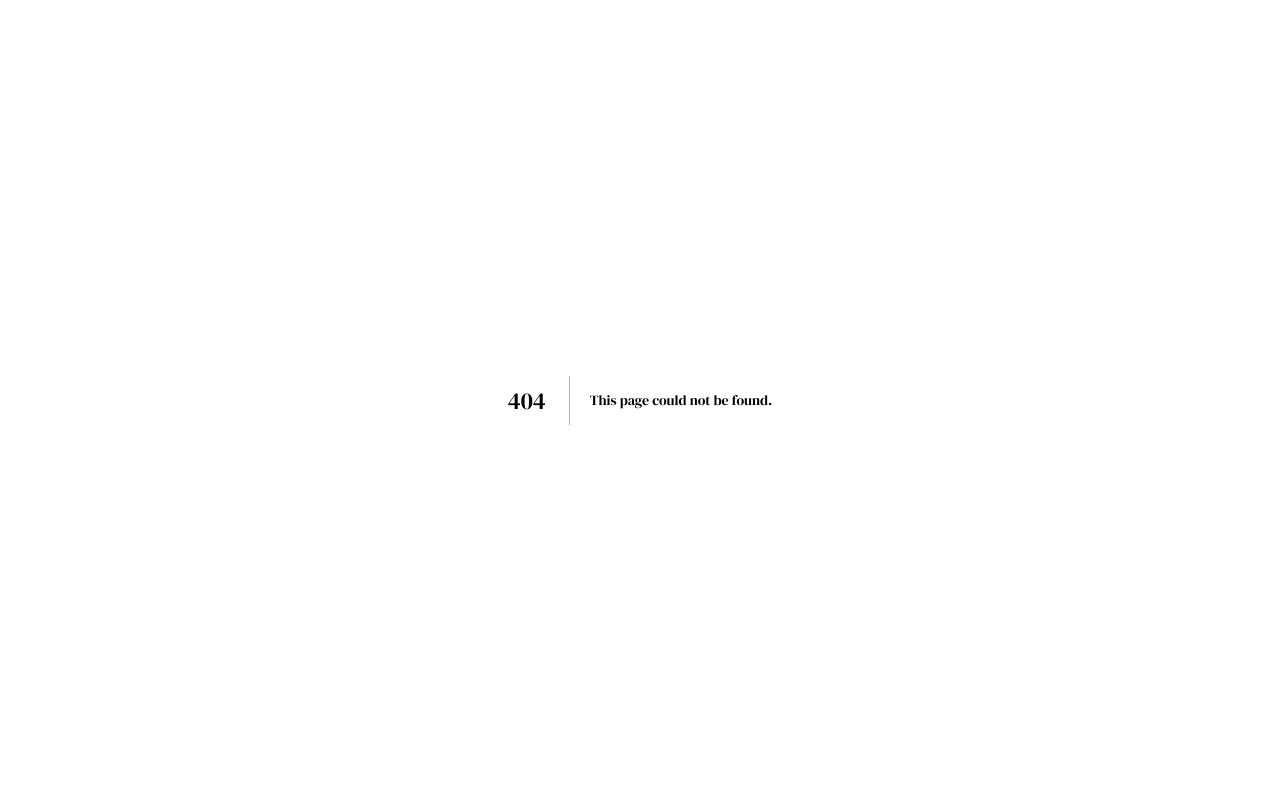
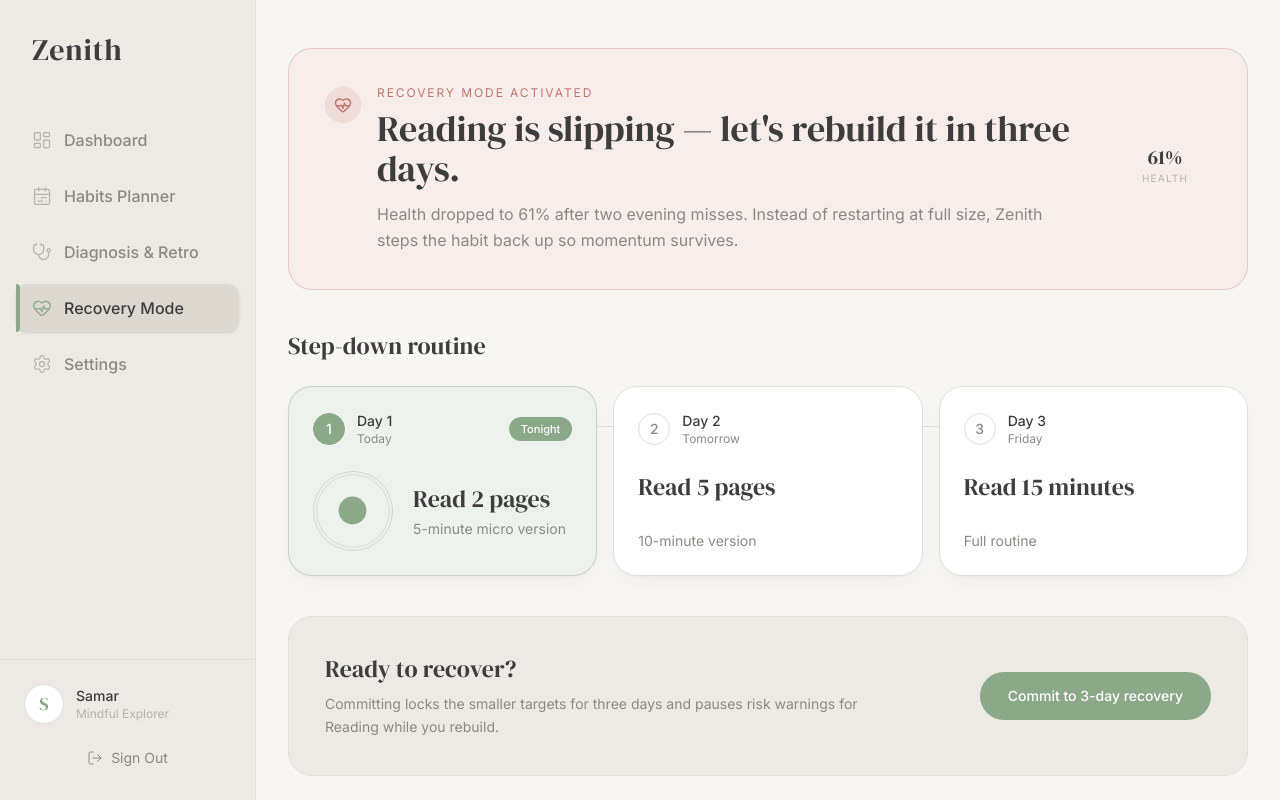
Before and after one commit to SamarSiddiqui/Zenith, a Next.js app: page /recovery in a window 1280 px wide. Before the commit this address had no page. Built offline with nearby package versions, Linux system fonts and the light colour scheme.

Commit message:
feat(recovery): build 3-day adaptive step-down recovery routine flow

```diff
--- /dev/null
+++ b/app/recovery/page.tsx
@@ -0,0 +1,158 @@
+"use client";
+
+import React, { useState } from 'react';
+import { motion, useReducedMotion } from 'framer-motion';
+import { HeartPulse, Check } from 'lucide-react';
+import { Layout } from '../../components/Layout';
+import { recoverySteps } from '../../data/zenith';
+import { BreathingPacer } from '../../components/visuals/BreathingPacer';
+import { HealthRing } from '../../components/visuals/HealthRing';
+
+const stepTone = {
+  active: 'border-sage bg-sage text-white',
+  next: 'border-line bg-surface text-muted',
+  later: 'border-line bg-surface text-muted'
+};
+
+export default function RecoveryPage() {
+  const [committed, setCommitted] = useState(false);
+  const reduced = useReducedMotion();
+
+  return (
+    <Layout userName="Samar">
+      <div className="flex flex-col gap-10">
+        <motion.section
+          initial={{ opacity: 0, y: 10 }}
+          animate={{ opacity: 1, y: 0 }}
+          transition={{ duration: 0.28, ease: [0.23, 1, 0.32, 1] }}
+          className="rounded-3xl border border-clay/30 bg-clay-wash p-7 sm:p-9"
+        >
+          <div className="flex flex-col gap-6 sm:flex-row sm:items-start sm:justify-between">
+            <div className="flex gap-4">
+              <motion.span
+                className="mt-0.5 flex h-9 w-9 shrink-0 items-center justify-center rounded-full bg-clay/15 text-clay"
+                animate={reduced ? undefined : { scale: [1, 1.08, 1] }}
+                transition={{ duration: 2.6, repeat: Infinity, ease: 'easeInOut' }}
+              >
+                <HeartPulse className="h-[18px] w-[18px]" strokeWidth={1.9} aria-hidden />
+              </motion.span>
+              <div>
+                <p className="text-xs uppercase tracking-[0.16em] text-clay">
+                  Recovery mode activated
+                </p>
+                <h1 className="mt-2 font-serif text-3xl text-ink md:text-4xl">
+                  Reading is slipping — let&apos;s rebuild it in three days.
+                </h1>
+                <p className="mt-3 max-w-2xl text-base leading-relaxed text-muted">
+                  Health dropped to 61% after two evening misses. Instead of restarting at full size,
+                  Zenith steps the habit back up so momentum survives.
+                </p>
+              </div>
+            </div>
+            <div className="shrink-0 self-center">
+              <HealthRing value={61} tone="clay" size={92} label="health" />
+            </div>
+          </div>
+        </motion.section>
+
+        <section aria-label="Step-down routine">
+          <h2 className="font-serif text-2xl text-ink">Step-down routine</h2>
+
+          <div className="relative mt-6">
+            <span className="absolute left-0 right-0 top-10 hidden h-px bg-line lg:block" aria-hidden />
+            <motion.span
+              className="absolute left-0 top-10 hidden h-px bg-sage lg:block"
+              initial={{ width: '0%' }}
+              animate={{ width: committed ? '100%' : '17%' }}
+              transition={{ duration: 0.8, ease: [0.23, 1, 0.32, 1] }}
+              aria-hidden
+            />
+
+            <ol className="grid gap-4 lg:grid-cols-3">
+              {recoverySteps.map((step, i) => (
+                <motion.li
+                  key={step.id}
+                  initial={{ opacity: 0, y: 10 }}
+                  animate={{ opacity: 1, y: 0 }}
+                  transition={{ duration: 0.24, delay: i * 0.05, ease: [0.23, 1, 0.32, 1] }}
+                  whileHover={{ y: -3 }}
+                  className={`relative flex flex-col rounded-3xl border p-6 shadow-calm ${
+                    step.state === 'active' ? 'border-sage/40 bg-sage-wash' : 'border-line bg-surface'
+                  }`}
+                >
+                  <div className="flex items-center gap-3">
+                    <span
+                      className={`flex h-8 w-8 items-center justify-center rounded-full border text-sm font-medium ${
+                        stepTone[step.state]
+                      }`}
+                    >
+                      {i + 1}
+                    </span>
+                    <div>
+                      <p className="text-sm font-medium text-ink">{step.day}</p>
+                      <p className="text-xs text-muted">{step.when}</p>
+                    </div>
+                    {step.state === 'active' && (
+                      <span className="ml-auto rounded-full bg-sage px-3 py-1 text-[11px] font-medium text-white">
+                        Tonight
+                      </span>
+                    )}
+                  </div>
+
+                  {step.state === 'active' ? (
+                    <div className="mt-6 flex items-center gap-5">
+                      <BreathingPacer size={80} />
+                      <div>
+                        <p className="font-serif text-2xl text-ink">{step.task}</p>
+                        <p className="mt-1 text-sm text-muted">{step.duration}</p>
+                      </div>
+                    </div>
+                  ) : (
+                    <>
+                      <p className="mt-6 font-serif text-2xl text-ink">{step.task}</p>
+                      <p className="mt-auto pt-2 text-sm text-muted">{step.duration}</p>
+                    </>
+                  )}
+                </motion.li>
+              ))}
+            </ol>
+          </div>
+        </section>
+
+        <section className="rounded-3xl border border-line bg-sidebar p-7 sm:p-9">
+          <div className="flex flex-col gap-5 sm:flex-row sm:items-center sm:justify-between">
+            <div>
+              <h2 className="font-serif text-2xl text-ink">Ready to recover?</h2>
+              <p className="mt-2 max-w-xl text-sm leading-relaxed text-muted">
+                Committing locks the smaller targets for three days and pauses risk warnings for
+                Reading while you rebuild.
+              </p>
+            </div>
+            {committed ? (
+              <motion.p
+                initial={{ opacity: 0, scale: 0.98 }}
+                animate={{ opacity: 1, scale: 1 }}
+                transition={{ duration: 0.2, ease: 'easeOut' }}
+                className="inline-flex shrink-0 items-center gap-2 rounded-full border border-sage/40 bg-sage-wash px-5 py-3 text-sm font-medium text-sage-deep"
+              >
+                <Check className="h-4 w-4" strokeWidth={2.2} aria-hidden />
+                Committed — Day 1 starts tonight
+              </motion.p>
+            ) : (
+              <motion.button
+                type="button"
+                whileHover={{ y: -2 }}
+                whileTap={{ scale: 0.98 }}
+                transition={{ duration: 0.14, ease: 'easeOut' }}
+                onClick={() => setCommitted(true)}
+                className="shrink-0 rounded-full bg-sage px-7 py-3.5 text-sm font-medium text-white transition-colors duration-150 ease-out hover:bg-sage-deep"
+              >
+                Commit to 3-day recovery
+              </motion.button>
+            )}
+          </div>
+        </section>
+      </div>
+    </Layout>
+  );
+}
```
